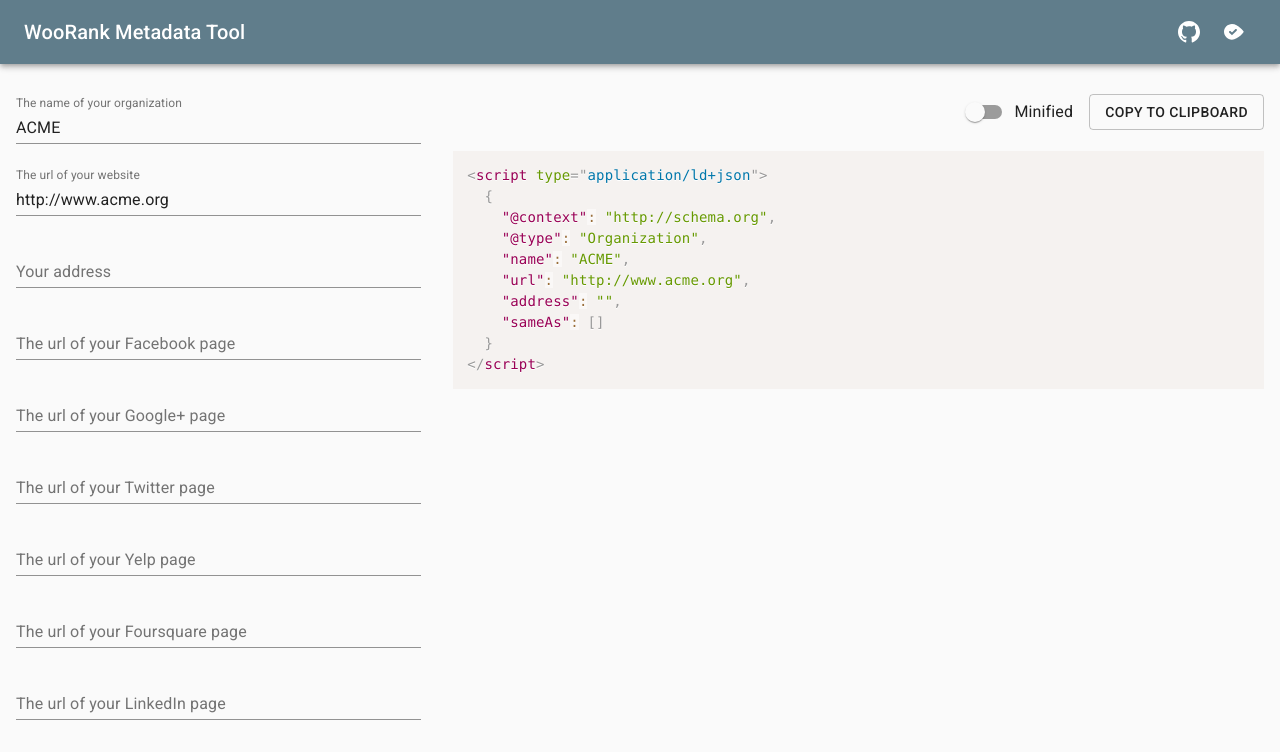
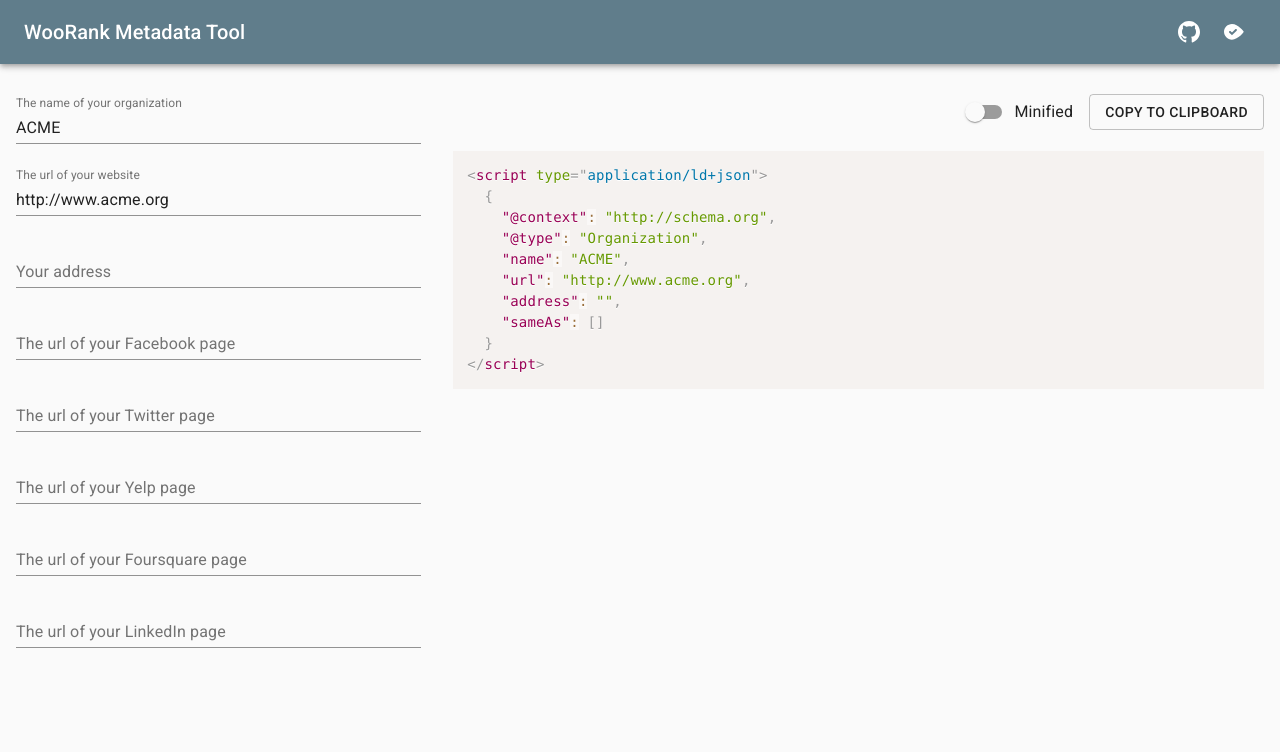
Before and after one commit to Janpot/woo-metadata-tool, a Next.js app: page / in a window 1280 px wide. Shown: the top 752 px of the page. Built offline with nearby package versions, Linux system fonts and the light colour scheme.

Commit message:
Remove Google Plus

```diff
--- a/src/components/Editor.tsx
+++ b/src/components/Editor.tsx
@@ -35,7 +35,6 @@
   const urlInput = useJsonldInput(jsonld.url);
   const addressInput = useJsonldInput('');
   const facebookInput = useJsonldInput('');
-  const googleplusInput = useJsonldInput('');
   const twitterInput = useJsonldInput('');
   const yelpInput = useJsonldInput('');
   const foursquareInput = useJsonldInput('');
@@ -48,7 +47,6 @@
       address: addressInput.value,
       sameAs: [
         facebookInput.value,
-        googleplusInput.value,
         twitterInput.value,
         yelpInput.value,
         foursquareInput.value,
@@ -60,7 +58,6 @@
     urlInput.value,
     addressInput.value,
     facebookInput.value,
-    googleplusInput.value,
     twitterInput.value,
     yelpInput.value,
     foursquareInput.value,
@@ -72,7 +69,6 @@
     urlInput,
     addressInput,
     facebookInput,
-    googleplusInput,
     twitterInput,
     yelpInput,
     foursquareInput,
@@ -92,7 +88,6 @@
     urlInput,
     addressInput,
     facebookInput,
-    googleplusInput,
     twitterInput,
     yelpInput,
     foursquareInput,
@@ -108,10 +103,6 @@
         label="The url of your Facebook page"
         {...facebookInput}
       />
-      <EditorUrlInput
-        label="The url of your Google+ page"
-        {...googleplusInput}
-      />
       <EditorUrlInput label="The url of your Twitter page" {...twitterInput} />
       <EditorUrlInput label="The url of your Yelp page" {...yelpInput} />
       <EditorUrlInput
```
